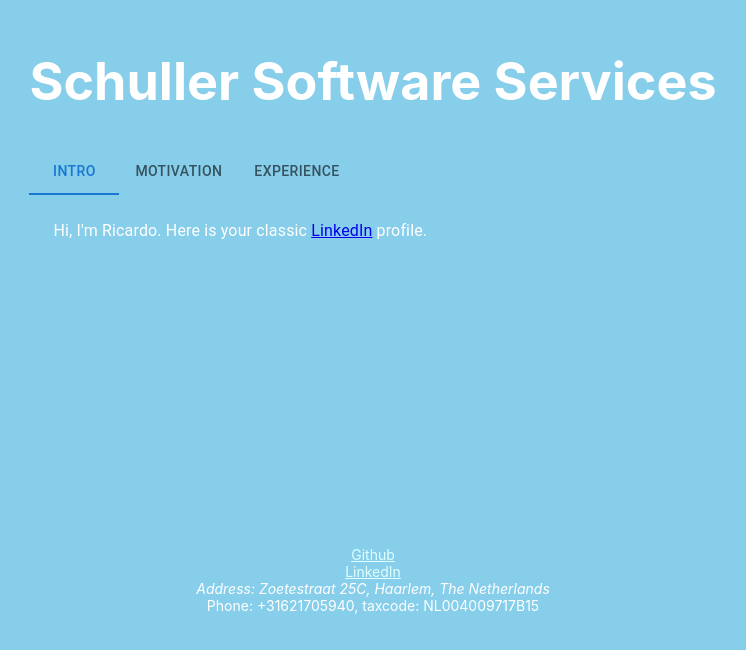
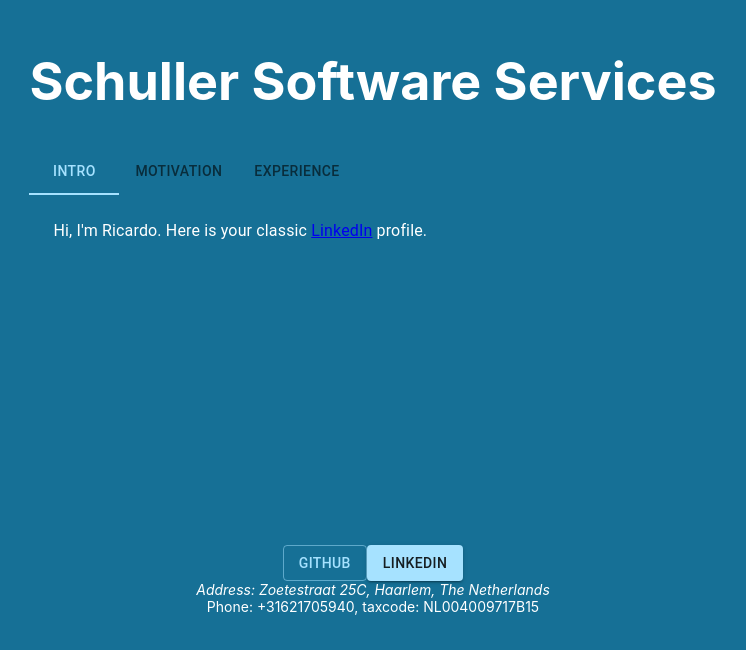
Before and after one commit to Riciardos/schullersoftwareservices, a React (Create React App) app in the folder frontend/schuller-software-services/: page / in a window 1280 px wide. Shown: the part 120-770 px from the top of the page, without its empty margins (267-1013 px from the left). Built offline with nearby package versions, Linux system fonts and the light colour scheme.

Commit message:
Add theme.

```diff
--- a/frontend/schuller-software-services/src/App.css
+++ b/frontend/schuller-software-services/src/App.css
@@ -1,28 +1,26 @@
 .App {
+  background-color: #167096;
   text-align: center;
+  color: white;
 }
 
 
 .App-header {
-  background-color: skyblue;
   min-height: 75vh;
   display: flex;
   flex-direction: column;
   align-items: center;
   justify-content: center;
   font-size: calc(10px + 2vmin);
-  color: white;
 }
 
 .App-footer {
-  background-color: skyblue;
   min-height: 25vh;
   display: flex;
   flex-direction: column;
   align-items: center;
   justify-content: center;
   font-size: calc(10px + 0.5vmin);
-  color: white;
 }
 
 .App-link {
--- a/frontend/schuller-software-services/src/App.tsx
+++ b/frontend/schuller-software-services/src/App.tsx
@@ -1,23 +1,29 @@
 import React from 'react';
 import './App.css';
 import Section from "./containers/Section";
+import {Button, ThemeProvider, useMediaQuery} from "@mui/material";
+import pickTheme from "./theme";
 
 function App() {
 
+    const prefersDarkMode = useMediaQuery('(prefers-color-scheme: dark)');
 
-  return (
+    return (
     <div className="App">
+       <ThemeProvider theme={pickTheme(prefersDarkMode)}>
+
         <header className="App-header">
             <Section/>
         </header>
         <footer className="App-footer">
-            <a className="App-link"
-                href="https://www.github.com/riciardos"
-            >Github</a> <a className="App-link"
-                           href="https://www.linkedin.com/in/ricardo-schuller-944750110">LinkedIn</a>
+            <div>
+                <Button variant="outlined" href="https://www.github.com/riciardos">Github</Button>
+                <Button variant="contained" href="https://www.linkedin.com/in/ricardo-schuller-944750110">LinkedIn</Button>
+            </div>
             <address>Address: Zoetestraat 25C, Haarlem, The Netherlands</address>
             Phone: +31621705940, taxcode: NL004009717B15
         </footer>
+       </ThemeProvider>
     </div>
   );
 }
--- a/frontend/schuller-software-services/src/components/TabPanel.tsx
+++ b/frontend/schuller-software-services/src/components/TabPanel.tsx
@@ -11,7 +11,6 @@
 
 function TabPanel(props: TabPanelProps) {
     const { children, value, index, ...other } = props;
-
     return (
         <div className="TabPanel"
             role="tabpanel"
--- /dev/null
+++ b/frontend/schuller-software-services/src/theme.tsx
@@ -0,0 +1,22 @@
+import {createTheme} from "@mui/material";
+
+
+const lightTheme = createTheme({
+    palette: {
+        primary: {
+            main: '#a6e2ff',
+        },
+    },
+});
+
+const darkTheme = createTheme( {
+    palette: {
+        mode: 'dark'
+    }
+})
+
+const pickTheme = (useDarkMode: boolean) => {
+    return useDarkMode ? darkTheme : lightTheme;
+}
+
+export default pickTheme;
```
